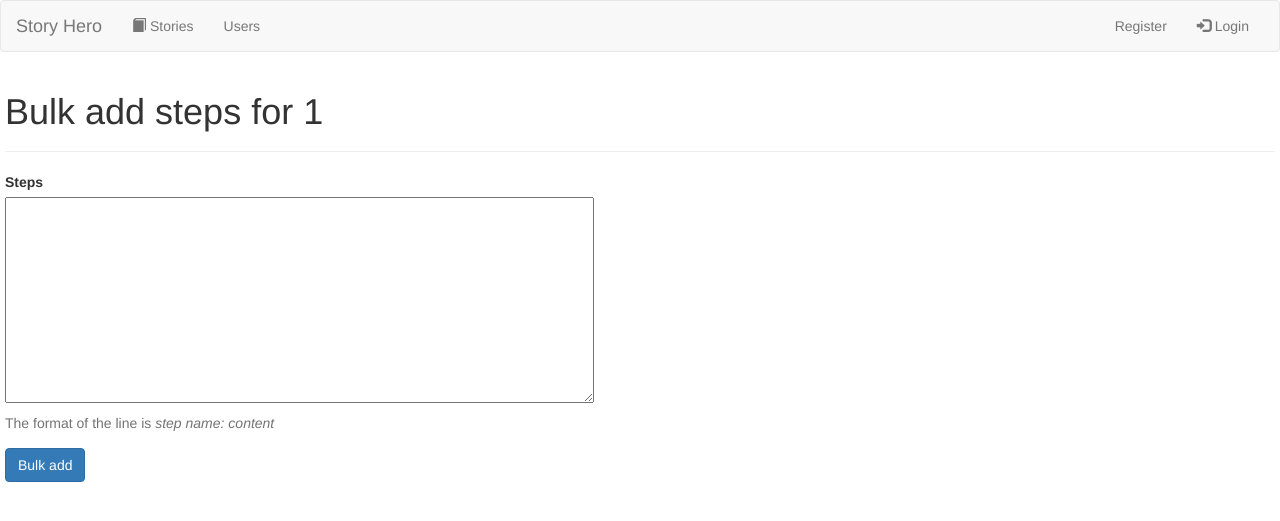
After one commit to kokotchY/story_hero, a Flask app: page /stories/1/bulk_add_step in a window 1280 px wide. The commit adds this page. Shown: the top 521 px of the page. Run offline with Flask 2, Linux system fonts and the light colour scheme; some libraries are stand-ins or nearby versions.

Commit message:
Add bulk add steps for a story

```diff
--- /dev/null
+++ b/app/templates/stories/bulk_add_step.html
@@ -0,0 +1,19 @@
+{% extends "layout.html" %}
+{% block content %}
+<div class="page-header">
+		<h1>Bulk add steps for {{story_id}}</h1>
+</div>
+<FORM ACTion="{{url_for('add_bulk_steps', story_id = story_id)}}" method="post">
+	{{form.csrf_token()}}
+	<div class="form-group">
+		{{form.steps.label}}<br />
+		{{form.steps(class="form_control",cols=70, rows=10)}}
+		<span id="stepsHelp" class="help-block">
+			The format of the line is <em>step name: content</em>
+		</span>
+	</div>
+	<div>
+		<button class="btn btn-primary">Bulk add</button>
+	</div>
+</form>
+{% endblock %}
--- a/app/views.py
+++ b/app/views.py
@@ -9,6 +9,13 @@ import markdown
 import datetime
 from graphviz import Digraph
 from flask.ext.login import login_required
+
+from flask_wtf import Form
+from wtforms import TextAreaField, validators, ValidationError
+from wtforms.validators import DataRequired
+
+class BulkAddStepForm(Form):
+    steps = TextAreaField('Steps', validators = [DataRequired()])
 
 @app.route('/users/add', methods=['GET', 'POST'])
 def add_user():
@@ -344,3 +351,18 @@ def display_history_png(instance_id):
     res.content_type = "image/png"
     res.data = g.pipe()
     return res
+
+@app.route('/stories/<int:story_id>/bulk_add_step', methods = ['GET', 'POST'])
+def add_bulk_steps(story_id):
+    form = BulkAddStepForm()
+    if form.validate_on_submit():
+        content = form.steps.data
+        for line in content.split("\n"):
+            sep_pos = line.strip().find(':')
+            step_name = line[:sep_pos]
+            step_content = line[sep_pos+1:].strip()
+            new_step = Step(step_name, step_content, story_id)
+            db.session.add(new_step)
+        db.session.commit()
+        return redirect(url_for('show_story', story_id = story_id))
+    return render_template('stories/bulk_add_step.html', story_id = story_id, form = form)
```
Also changed, not shown: app/templates/stories/show.html (+5 -0 lines).
